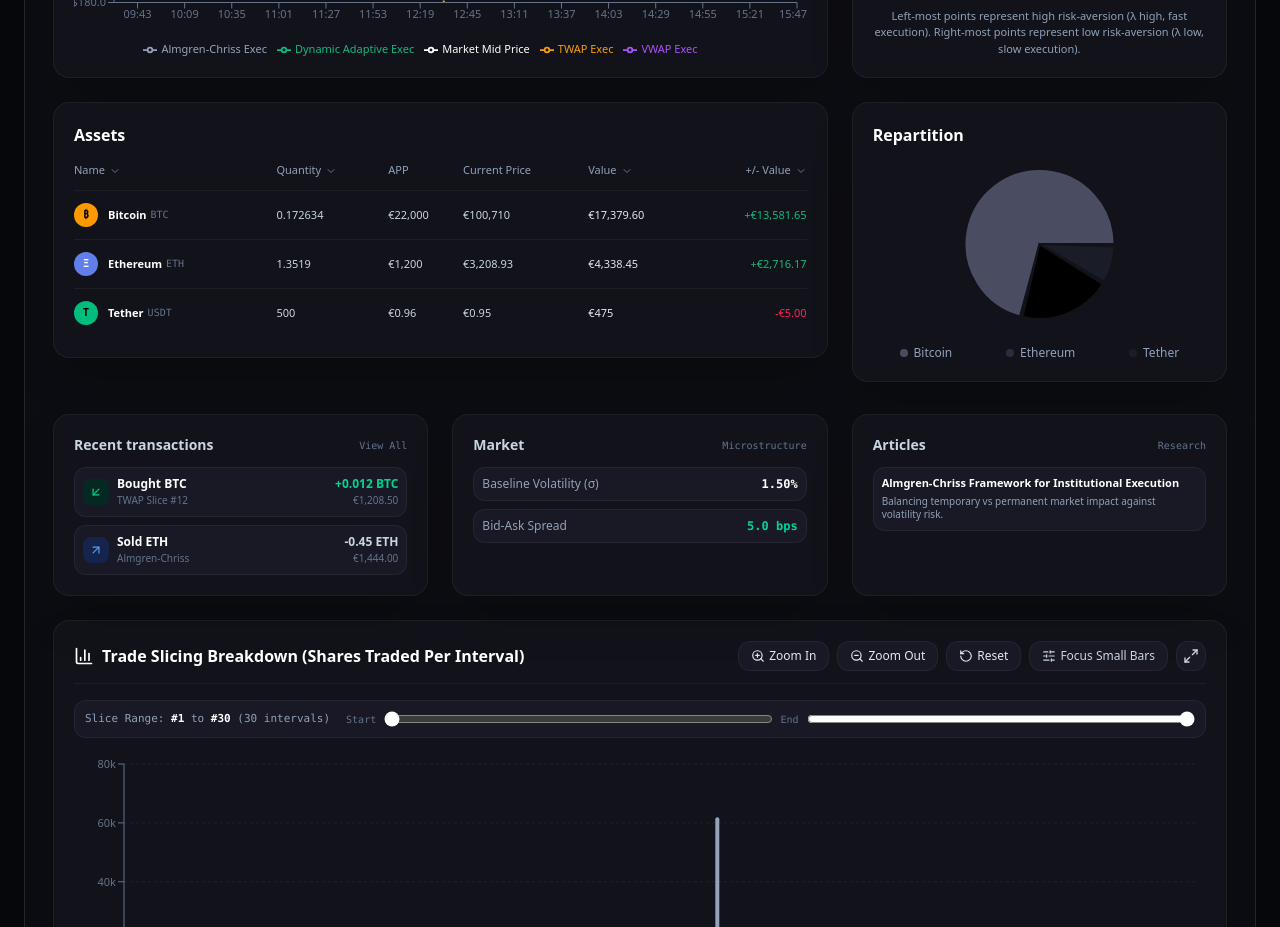
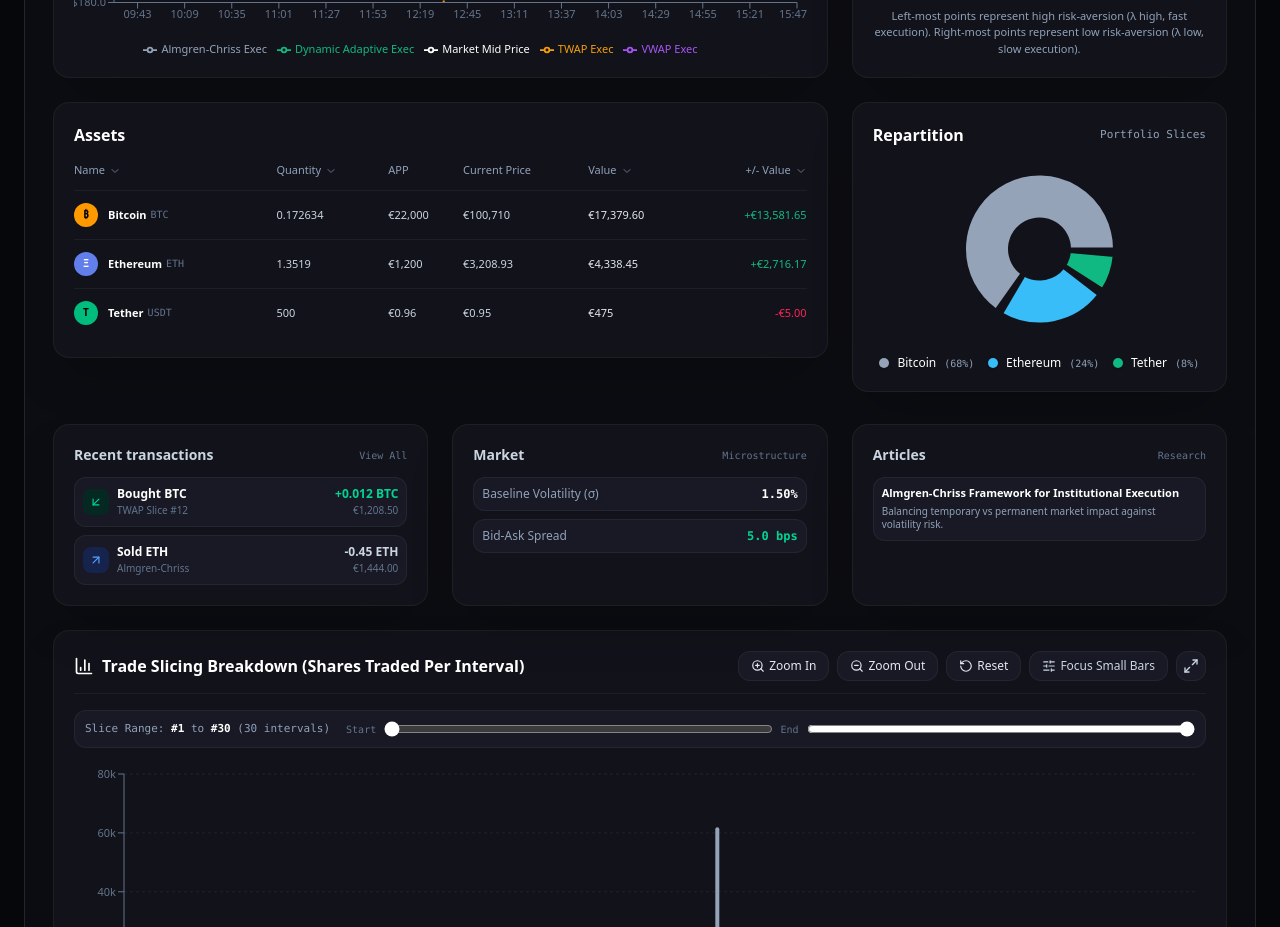
Before and after one commit to Viidhyanshu/OPTIMAL-TRADE, a Next.js app: page / in a window 1280 px wide. Shown: the part 1600-2527 px from the top of the page. Built offline with nearby package versions, Linux system fonts and the light colour scheme.

Commit message:
Improve Repartition pie chart with sharp slice gap separation and high contrast colors

```diff
--- a/src/components/RepartitionPieCard.tsx
+++ b/src/components/RepartitionPieCard.tsx
@@ -4,32 +4,40 @@ import React from 'react';
 import { ResponsiveContainer, PieChart, Pie, Cell, Tooltip } from 'recharts';
 
 export const RepartitionPieCard: React.FC = () => {
+  // High contrast distinct slice colors with clear visual separation
   const data = [
-    { name: 'Bitcoin', value: 72, color: '#4a4d61' },
-    { name: 'Ethereum', value: 20, color: '#2b2d3d font-sans' },
-    { name: 'Tether', value: 8, color: '#1a1c27' },
+    { name: 'Bitcoin', value: 68, color: '#94a3b8', label: '68%' },
+    { name: 'Ethereum', value: 24, color: '#38bdf8', label: '24%' },
+    { name: 'Tether', value: 8, color: '#10b981', label: '8%' },
   ];
 
   return (
     <div className="bg-[#12131a] border border-white/5 rounded-2xl p-5 shadow-2xl space-y-3 flex flex-col justify-between h-full">
+      {/* Card Header */}
       <div className="flex items-center justify-between">
         <h3 className="font-bold text-white text-base">Repartition</h3>
+        <span className="text-[11px] text-slate-400 font-mono">Portfolio Slices</span>
       </div>
 
-      <div className="h-[170px] w-full relative flex items-center justify-center">
+      {/* Pie Chart Container with Distinct Slice Gaps */}
+      <div className="h-[180px] w-full relative flex items-center justify-center">
         <ResponsiveContainer width="100%" height="100%">
           <PieChart>
             <Pie
               data={data}
-              innerRadius={0}
+              innerRadius={30}
               outerRadius={75}
-              paddingAngle={2}
+              paddingAngle={5}
               dataKey="value"
               stroke="#12131a"
-              strokeWidth={2}
+              strokeWidth={3}
             >
               {data.map((entry, index) => (
-                <Cell key={`cell-${index}`} fill={entry.color} />
+                <Cell
+                  key={`cell-${index}`}
+                  fill={entry.color}
+                  className="transition-all duration-200 hover:opacity-80"
+                />
               ))}
             </Pie>
             <Tooltip
@@ -46,19 +54,18 @@ export const RepartitionPieCard: React.FC = () => {
         </ResponsiveContainer>
       </div>
 
-      <div className="flex items-center justify-around text-xs text-slate-400 font-medium pt-1">
-        <div className="flex items-center gap-1.5">
-          <span className="w-2 h-2 rounded-full bg-[#4a4d61]" />
-          <span>Bitcoin</span>
-        </div>
-        <div className="flex items-center gap-1.5">
-          <span className="w-2 h-2 rounded-full bg-[#2b2d3d]" />
-          <span>Ethereum</span>
-        </div>
-        <div className="flex items-center gap-1.5">
-          <span className="w-2 h-2 rounded-full bg-[#1a1c27]" />
-          <span>Tether</span>
-        </div>
+      {/* Legend with Matching Colors and Percentage Badges */}
+      <div className="flex items-center justify-around text-xs text-slate-300 font-medium pt-1">
+        {data.map((item) => (
+          <div key={item.name} className="flex items-center gap-2">
+            <span
+              className="w-2.5 h-2.5 rounded-full shrink-0 shadow-sm"
+              style={{ backgroundColor: item.color }}
+            />
+            <span className="text-white font-medium">{item.name}</span>
+            <span className="text-[10px] text-slate-400 font-mono">({item.label})</span>
+          </div>
+        ))}
       </div>
     </div>
   );
```
